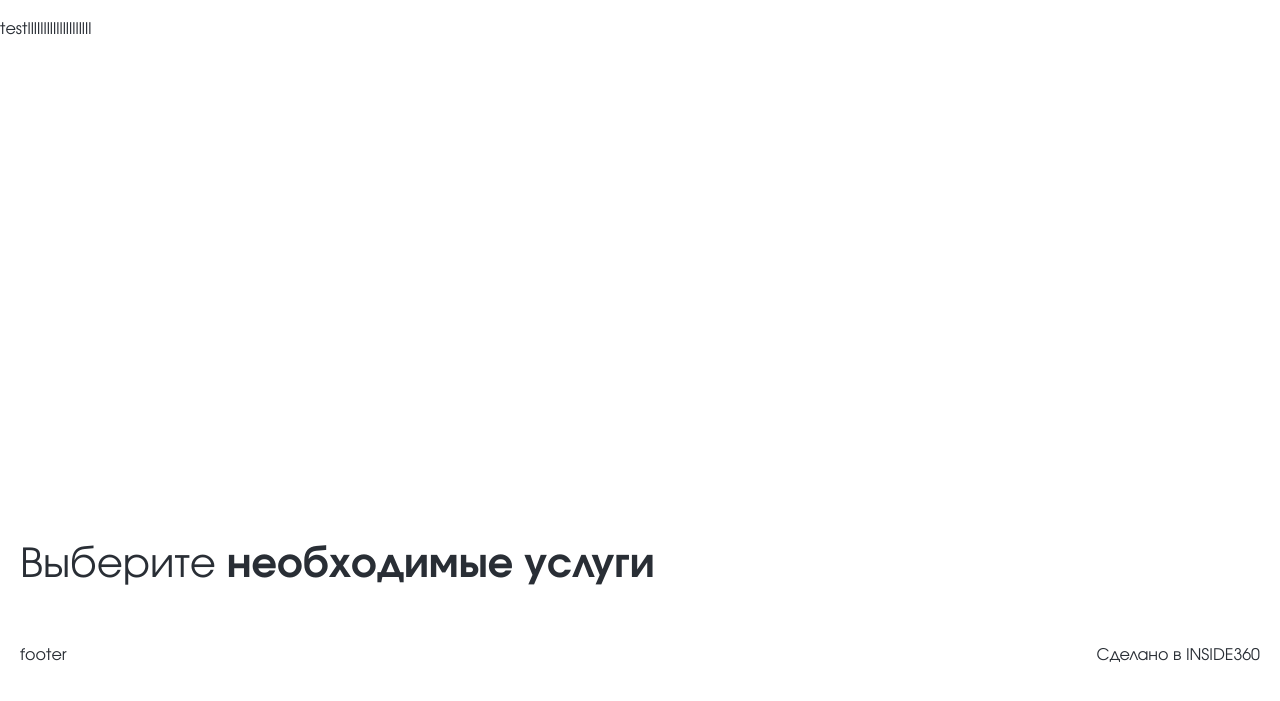
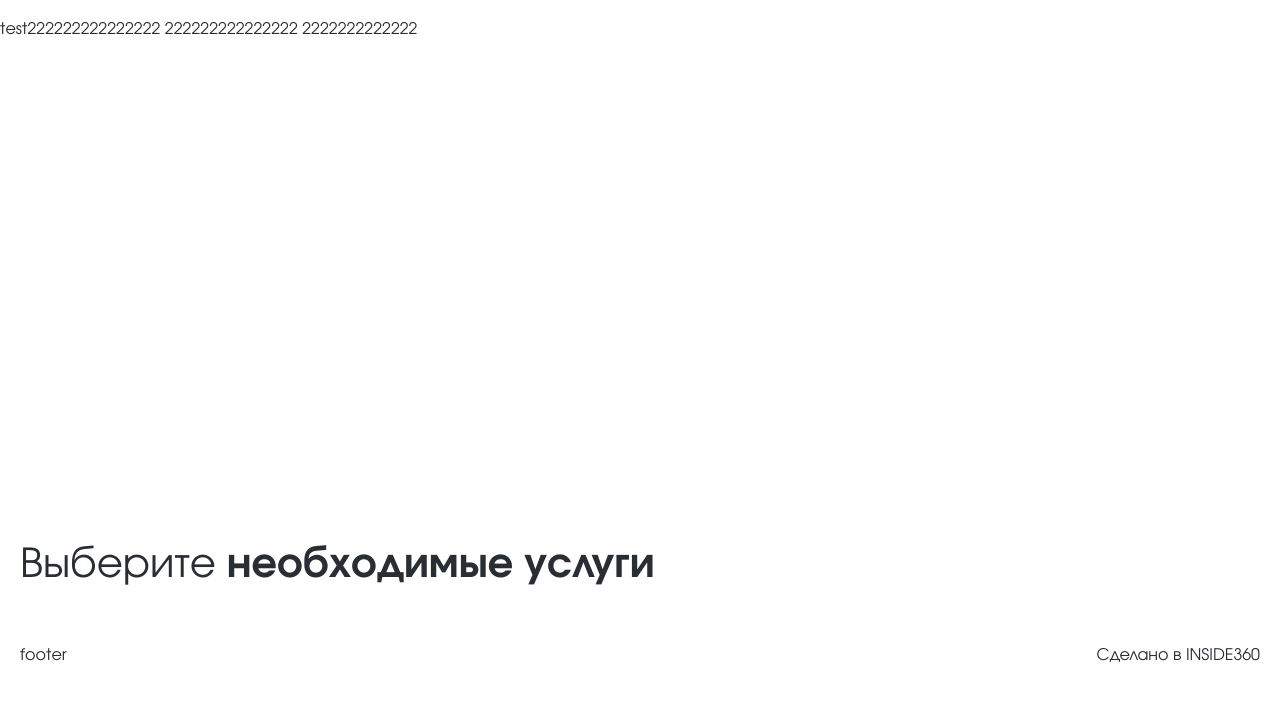
Before and after one commit to blessMe-Padre/kgbus, a website with bundled scripts: page index.html in a window 1280 px wide. Shown: the part 73-774 px from the top of the page. Built offline with nearby package versions, Linux system fonts and the light colour scheme; files whose address does not match are found by name.

Commit message:
feat: 222222

```diff
--- a/index.html
+++ b/index.html
@@ -22,7 +22,7 @@
                 </div>
             </div>
         </header>
-        <div>testllllllllllllllllllll</div>
+        <div>test222222222222222 222222222222222 2222222222222</div>
         <main>
             <h1 class="visually-hidden">title</h1>
             <div class="container">
```
